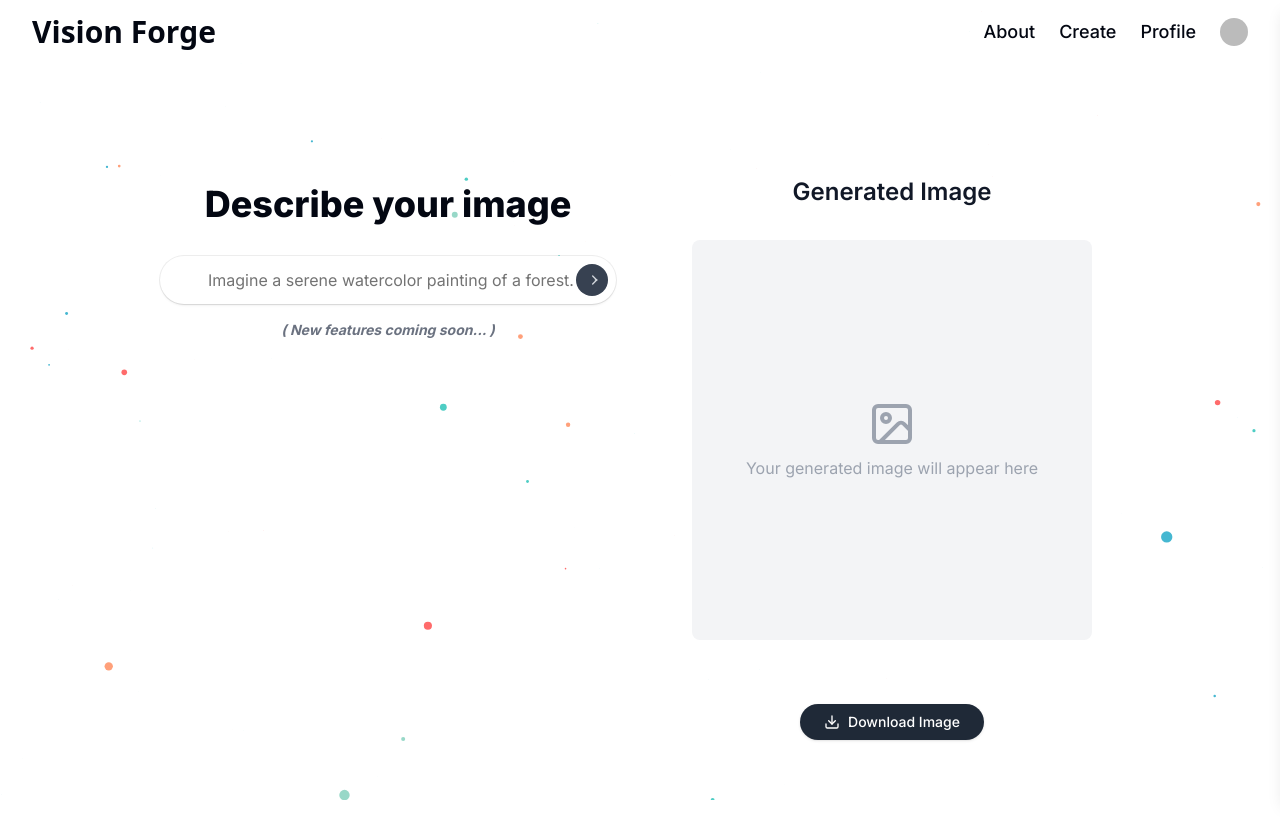
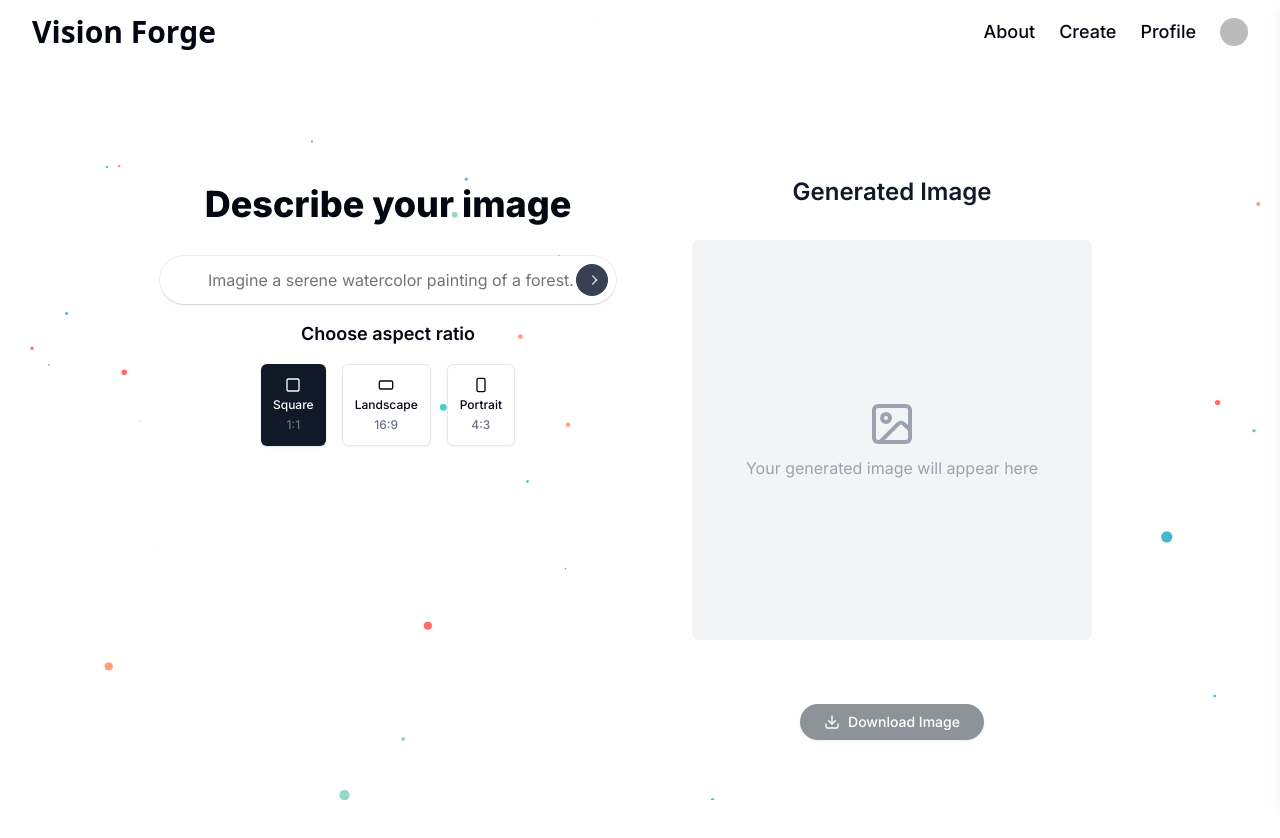
Before and after one commit to Kushhhhhhhh/VisionForgev2, a Next.js app: page /create in a window 1280 px wide. Shown: the top 838 px of the page. Built offline with nearby package versions, Linux system fonts and the light colour scheme; no server answers; sample sign-in values are in the browser's storage; some icons are missing.

Commit message:
New Feature  : Aspect Ratio

```diff
--- a/src/app/api/image/route.ts
+++ b/src/app/api/image/route.ts
@@ -17,7 +17,9 @@ export async function POST(request: NextRequest) {
       );
     }
 
-    const { prompt }: { prompt: string } = await request.json();
+    // Parse the request body
+    const { prompt, aspectRatio }: { prompt: string; aspectRatio: string } = await request.json();
+
     if (!prompt.trim()) {
       console.error("Empty prompt received");
       return NextResponse.json(
@@ -26,19 +28,39 @@ export async function POST(request: NextRequest) {
       );
     }
 
+    let width = 800;
+    let height = 800;
+
+    switch (aspectRatio) {
+      case "1:1":
+        width = 800;
+        height = 800;
+        break;
+      case "16:9":
+        width = 1280;
+        height = 720;
+        break;
+      case "4:3":
+        width = 1024;
+        height = 768;
+        break;
+      default:
+        console.warn(`Unsupported aspect ratio: ${aspectRatio}. Using default 1:1.`);
+        break;
+    }
+
     console.log("Connecting to Gradio client...");
+    const client = await Client.connect("black-forest-labs/FLUX.1-dev");
 
-    const client = await Client.connect("black-forest-labs/FLUX.1-dev");
     console.log("Calling Gradio model for inference...");
-
     const result = await client.predict("/infer", {
       prompt: prompt,
       seed: 42,
       randomize_seed: true,
-      width: 800,
-      height: 800,
+      width: width,
+      height: height,
       guidance_scale: 3.5,
-      num_inference_steps: 12,
+      num_inference_steps: 16,
     });
 
     console.log("Gradio response:", result.data);
@@ -50,7 +72,6 @@ export async function POST(request: NextRequest) {
 
         // Step 1: Upload the image to Cloudinary
         console.log("Uploading image to Cloudinary...");
-
         const cloudinaryUrl = await uploadImageToCloudinary(imageUrl, prompt);
 
         // Step 2: Save the Cloudinary URL to MongoDB
--- /dev/null
+++ b/src/components/custom/AspectRatioSelector.tsx
@@ -0,0 +1,36 @@
+import type React from 'react'
+import { Square, RectangleVerticalIcon as Rectangle } from 'lucide-react'
+import { Button } from "@/components/ui/button"
+import { RectangleHorizontal } from 'lucide-react'
+
+export type AspectRatio = "1:1" | "16:9" | "4:3"
+
+interface AspectRatioSelectorProps {
+  selectedRatio: AspectRatio
+  onRatioChange: (ratio: AspectRatio) => void
+}
+
+export function AspectRatioSelector({ selectedRatio, onRatioChange }: AspectRatioSelectorProps) {
+  const ratios: { value: AspectRatio; icon: React.ComponentType; label: string }[] = [
+    { value: "1:1", icon: Square, label: "Square" },
+    { value: "16:9", icon: RectangleHorizontal, label: "Landscape" },
+    { value: "4:3", icon: Rectangle, label: "Portrait" },
+  ]
+
+  return (
+    <div className="flex flex-wrap gap-4 justify-center">
+      {ratios.map(({ value, icon: Icon, label }) => (
+        <Button
+          key={value}
+          variant={selectedRatio === value ? "default" : "outline"}
+          className="flex flex-col items-center gap-1 p-3 h-auto"
+          onClick={() => onRatioChange(value)}
+        >
+          <Icon className="w-6 h-6" />
+          <span className="text-xs">{label}</span>
+          <span className="text-xs text-muted-foreground">{value}</span>
+        </Button>
+      ))}
+    </div>
+  )
+}
--- a/src/components/custom/CreateForm.tsx
+++ b/src/components/custom/CreateForm.tsx
@@ -1,17 +1,18 @@
 "use client";
-
 import { useState } from "react";
 import { PlaceholdersAndVanishInput } from "@/components/ui/placeholders-and-vanish-input";
 import { placeholders } from "@/data/data";
 import { motion } from "framer-motion";
-import { ImageIcon, Loader2, Download } from "lucide-react";
+import { ImageIcon, Loader2, Download, Square, RectangleHorizontal, RectangleVertical } from "lucide-react";
 import { Button } from "@/components/ui/button";
 
+type AspectRatio = "1:1" | "16:9" | "4:3";
+
 export default function CreateForm() {
-
   const [prompt, setPrompt] = useState("");
   const [imageUrl, setImageUrl] = useState<string | null>(null);
   const [loading, setLoading] = useState(false);
+  const [aspectRatio, setAspectRatio] = useState<AspectRatio>("1:1");
 
   const handleSubmit = async (e: React.FormEvent) => {
     e.preventDefault();
@@ -26,7 +27,7 @@ export default function CreateForm() {
         headers: {
           "Content-Type": "application/json",
         },
-        body: JSON.stringify({ prompt }),
+        body: JSON.stringify({ prompt, aspectRatio }),
       });
       if (!response.ok) {
         const errorData = await response.json();
@@ -57,10 +58,25 @@ export default function CreateForm() {
     }
   };
 
+  // Calculate dimensions based on aspect ratio
+  const getDimensions = () => {
+    const baseWidth = 400; // Base width for the preview area
+    switch (aspectRatio) {
+      case "16:9":
+        return { width: baseWidth, height: Math.round(baseWidth * (9 / 16)) };
+      case "4:3":
+        return { width: baseWidth, height: Math.round(baseWidth * (3 / 4)) };
+      default:
+        return { width: baseWidth, height: baseWidth }; // 1:1
+    }
+  };
+
+  const dimensions = getDimensions();
+
   return (
     <main className="w-full space-y-4">
       <section className="flex flex-col md:flex-row gap-12 justify-between">
-
+        {/* Left Section: Input Form */}
         <div className="w-full md:w-1/2 space-y-4 mt-10">
           <label
             htmlFor="prompt"
@@ -73,18 +89,50 @@ export default function CreateForm() {
             onChange={handleChange}
             onSubmit={handleSubmit}
           />
-      <p className="text-sm text-gray-500 italic font-bold mt-12 text-center">
-       ( New features coming soon... )
-      </p>
+
+          {/* Aspect Ratio Selector */}
+          <div className="mt-8 space-y-4">
+            <h3 className="text-lg font-semibold text-center">Choose aspect ratio</h3>
+            <div className="flex flex-wrap gap-4 justify-center">
+              <Button
+                variant={aspectRatio === "1:1" ? "default" : "outline"}
+                className="flex flex-col items-center gap-1 p-3 h-auto"
+                onClick={() => setAspectRatio("1:1")}
+              >
+                <Square className="w-6 h-6" />
+                <span className="text-xs">Square</span>
+                <span className="text-xs text-muted-foreground">1:1</span>
+              </Button>
+              <Button
+                variant={aspectRatio === "16:9" ? "default" : "outline"}
+                className="flex flex-col items-center gap-1 p-3 h-auto"
+                onClick={() => setAspectRatio("16:9")}
+              >
+                <RectangleHorizontal className="w-6 h-6" />
+                <span className="text-xs">Landscape</span>
+                <span className="text-xs text-muted-foreground">16:9</span>
+              </Button>
+              <Button
+                variant={aspectRatio === "4:3" ? "default" : "outline"}
+                className="flex flex-col items-center gap-1 p-3 h-auto"
+                onClick={() => setAspectRatio("4:3")}
+              >
+                <RectangleVertical className="w-6 h-6" />
+                <span className="text-xs">Portrait</span>
+                <span className="text-xs text-muted-foreground">4:3</span>
+              </Button>
+            </div>
+          </div>
         </div>
 
+        {/* Right Section: Generated Image */}
         <div className="w-full md:w-1/2 flex flex-col justify-center items-center gap-8">
           <h2 className="text-xl md:text-2xl font-semibold mt-8 text-gray-900 text-center">
             Generated Image
           </h2>
           <motion.div
             className="bg-gray-100 rounded-lg flex items-center justify-center overflow-hidden relative"
-        style={{ width: "400px", height: "400px" }}
+            style={{ width: `${dimensions.width}px`, height: `${dimensions.height}px` }}
             initial={{ opacity: 0, y: 20 }}
             animate={{ opacity: 1, y: 0 }}
             transition={{ duration: 0.5 }}
@@ -110,7 +158,7 @@ export default function CreateForm() {
           <Button
             onClick={handleDownload}
             className="mt-8 px-6 py-2 bg-gray-800 text-white rounded-full flex items-center gap-2"
-        disabled={loading}
+            disabled={loading || !imageUrl}
           >
             <Download className="w-5 h-5" />
             Download Image
```
Lines whose indentation alone changed are shown as unchanged.
